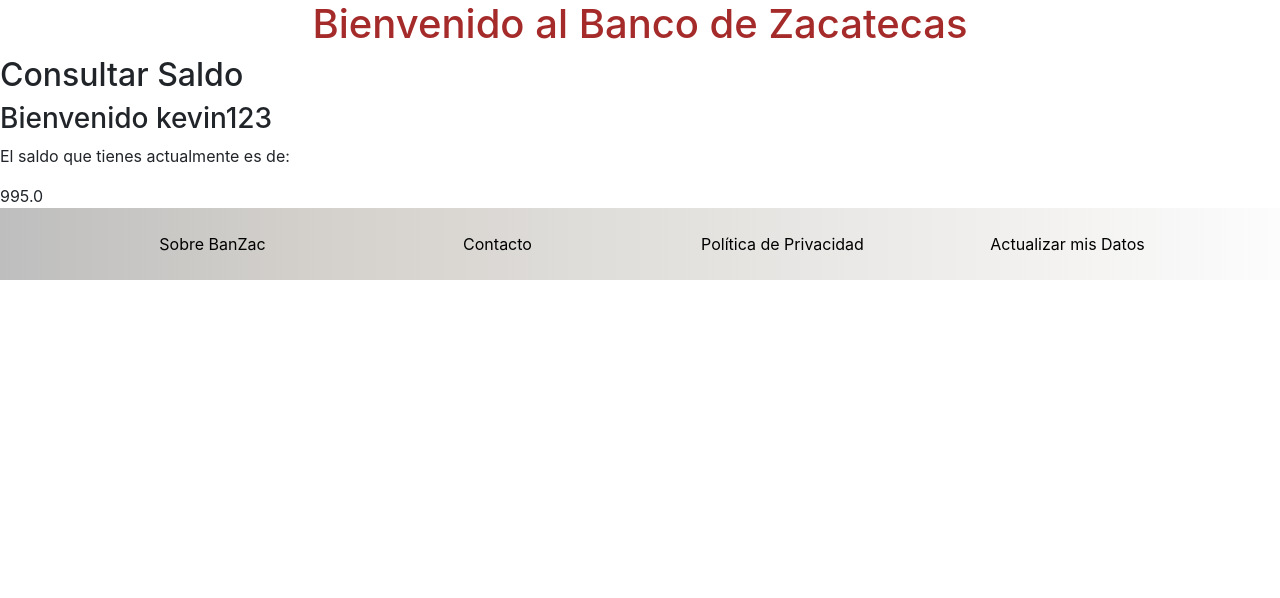
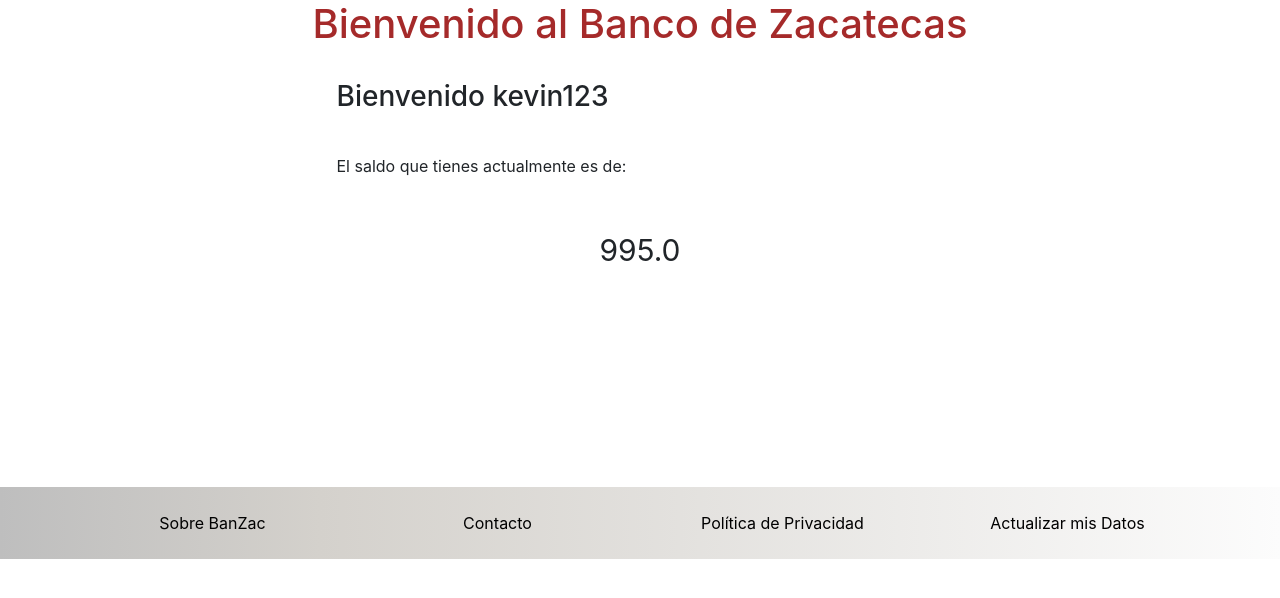
Before and after one commit to ramon-ortega/banzac, a Django app: page /transacciones/consultar_saldo/ in a window 1280 px wide. Shown: the part 86-684 px from the top of the page. Run offline with Django 3.2, Linux system fonts and the light colour scheme; a user stored in the database is signed in; data comes from the database, SQL or seed files in the repository; some libraries are stand-ins or nearby versions.

Commit message:
Agregamos diseño a la consulta de saldo

```diff
--- a/templates/transacciones/saldo.html
+++ b/templates/transacciones/saldo.html
@@ -5,11 +5,20 @@
 {% endblock %}
 
 {% block container %}
-    <h2>Consultar Saldo</h2>
-    <h3> Bienvenido {{ request.user.username }}</h3>
 
-    <p>El saldo que tienes actualmente es de: </p>
+<div class="row justify-content-md-center">
+    <div class="col-6 p-4" id="profile-box">
 
-    {{ request.user.profile.saldo }}
+        <h3 style="margin-bottom: 40px;"> Bienvenido {{ request.user.username }}</h3>
+
+        <p style="margin-bottom: 50px;">El saldo que tienes actualmente es de: </p>
+
+        <p style="margin-bottom: 190px; text-align: center; font-size: 30px;" >
+            {{ request.user.profile.saldo }}
+        </p>
+
+
+    </div>
+</div>
 
 {% endblock %}
```
